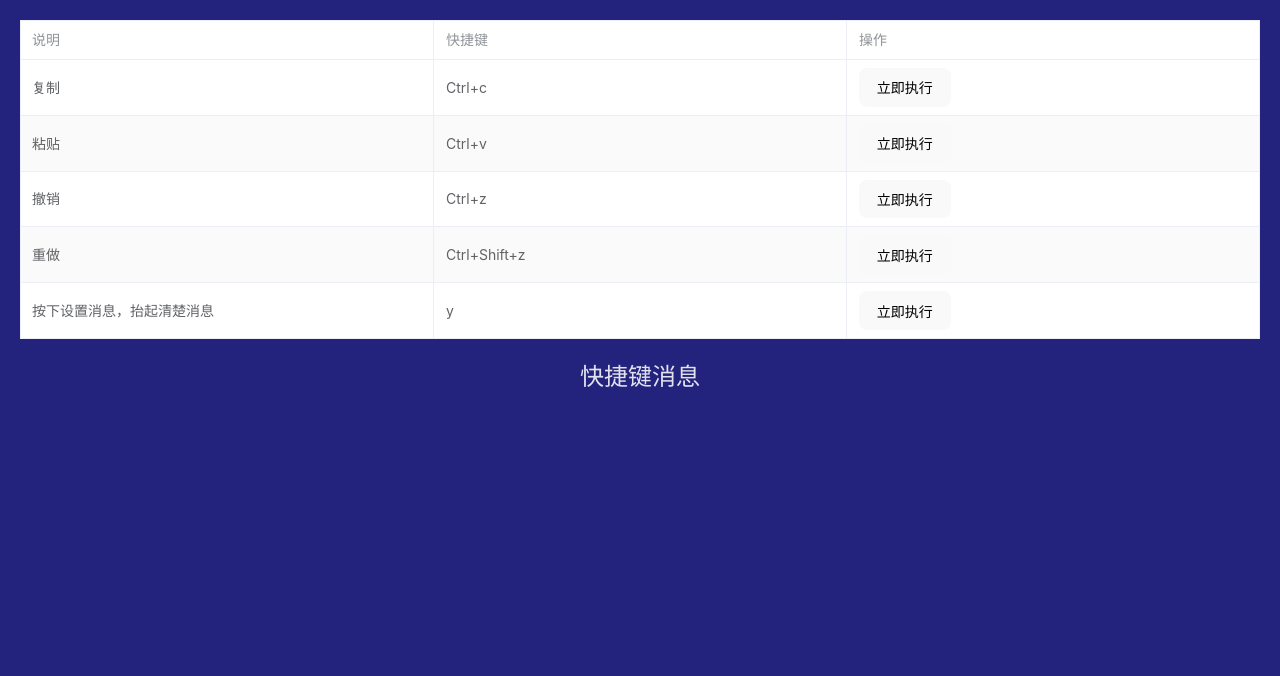
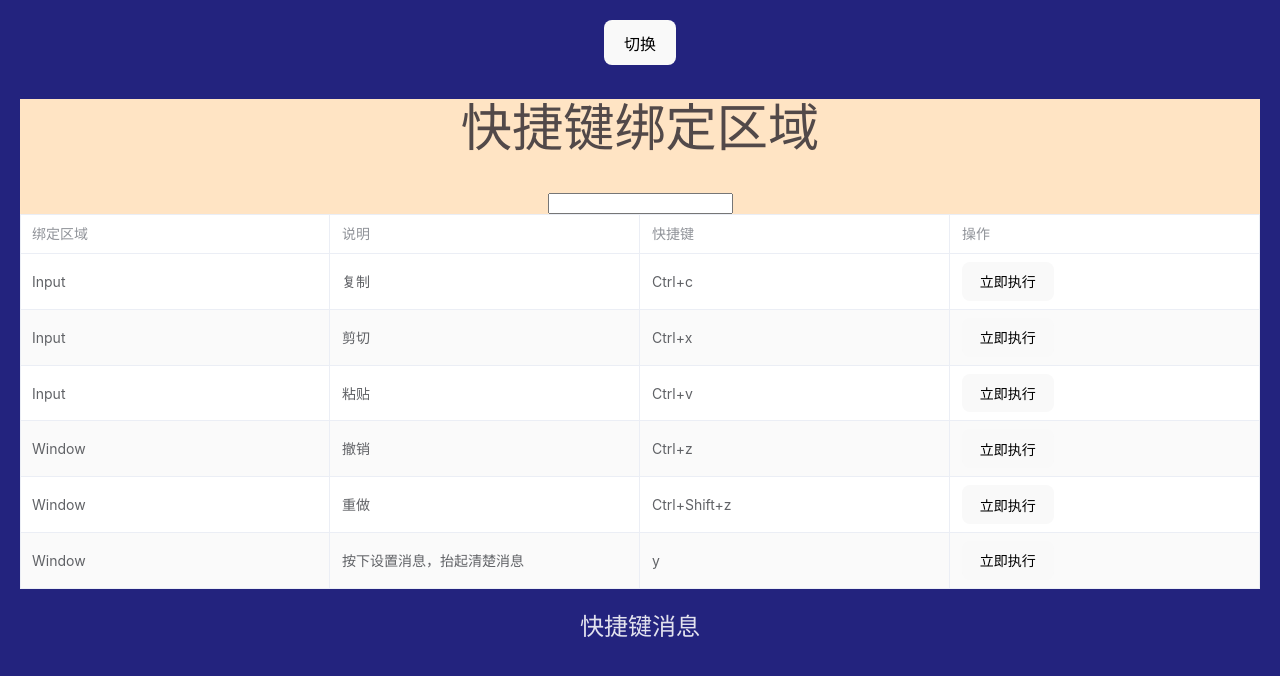
Before and after one commit to JessYan0913/vue-aide, a Vue app: page /#/hotkey in a window 1280 px wide. Shown: the top 676 px of the page. Built offline with nearby package versions, Linux system fonts and the light colour scheme; no server answers.

Commit message:
update: 更新hotkey示例

```diff
--- a/src/hooks/useHotKey.ts
+++ b/src/hooks/useHotKey.ts
@@ -4,7 +4,7 @@ import useEventListener from './useEventListener';
 
 export interface HotKeyOptions {
   key: string | string[];
-  target: Ref<EventTarget> | EventTarget;
+  target: Ref<EventTarget | null> | EventTarget | null;
   directions: string;
   shiftKey: boolean;
   ctrlKey: boolean;
@@ -37,6 +37,7 @@ export const useHotKey = (hotKeyFunction: HotKeyFunction, opts?: Partial<HotKeyO
   };
 
   const handleKeydownEvent = (event: KeyboardEvent) => {
+    event.stopPropagation();
     const options = opts || {};
     if (paused || !key) {
       return;
@@ -48,7 +49,7 @@ export const useHotKey = (hotKeyFunction: HotKeyFunction, opts?: Partial<HotKeyO
       if (typeof result !== 'function') {
         return;
       }
-      const targetElement: EventTarget = unref(target);
+      const targetElement: EventTarget = unref(target) ?? window;
       const handleKeyup = (event: Event) => {
         event.preventDefault();
         result();
--- a/src/views/hot-key/index.vue
+++ b/src/views/hot-key/index.vue
@@ -4,6 +4,8 @@ import { ElTable, ElTableColumn } from 'element-plus';
 
 import useHotKey from '../../hooks/useHotKey';
 
+const hotkeyRef = ref<HTMLElement | null>(null);
+const isVisible = ref<boolean>(true);
 const message = ref<string>();
 
 const copy = useHotKey(
@@ -14,6 +16,19 @@ const copy = useHotKey(
     key: 'c',
     ctrlKey: true,
     directions: '复制',
+    target: hotkeyRef,
+  }
+);
+
+const cut = useHotKey(
+  () => {
+    message.value = '剪切功能';
+  },
+  {
+    key: 'x',
+    ctrlKey: true,
+    directions: '剪切',
+    target: hotkeyRef,
   }
 );
 
@@ -25,6 +40,7 @@ const paste = useHotKey(
     key: 'v',
     ctrlKey: true,
     directions: '粘贴',
+    target: hotkeyRef,
   }
 );
 
@@ -68,31 +84,43 @@ const subscribe = useHotKey(
 const hotkeyList: Array<{
   hotkey?: string;
   label?: string;
+  target?: string;
   action?: () => void;
 }> = [
   {
     hotkey: copy.hotKey?.join('+'),
     label: copy.directions,
+    target: 'Input',
     action: copy,
+  },
+  {
+    hotkey: cut.hotKey?.join('+'),
+    label: cut.directions,
+    target: 'Input',
+    action: cut,
   },
   {
     hotkey: paste.hotKey?.join('+'),
     label: paste.directions,
+    target: 'Input',
     action: paste,
   },
   {
     hotkey: undo.hotKey?.join('+'),
     label: undo.directions,
+    target: 'Window',
     action: undo,
   },
   {
     hotkey: redo.hotKey?.join('+'),
     label: redo.directions,
+    target: 'Window',
     action: redo,
   },
   {
     hotkey: subscribe.hotKey?.join('+'),
     label: subscribe.directions,
+    target: 'Window',
     action: subscribe,
   },
 ];
@@ -100,7 +128,13 @@ const hotkeyList: Array<{
 
 <template>
   <div class="container">
+    <button @click="isVisible = !isVisible">切换</button>
+    <div v-if="isVisible" class="hotkey">
+      <h1>快捷键绑定区域</h1>
+      <input ref="hotkeyRef" />
+    </div>
     <ElTable stripe :border="true" :data="hotkeyList">
+      <ElTableColumn prop="target" label="绑定区域"></ElTableColumn>
       <ElTableColumn prop="label" label="说明"></ElTableColumn>
       <ElTableColumn prop="hotkey" label="快捷键"></ElTableColumn>
       <ElTableColumn prop="option" label="操作" v-slot="{ row }">
@@ -116,4 +150,9 @@ const hotkeyList: Array<{
 .container {
   margin: 20px;
 }
+.hotkey {
+  width: 100%;
+  background-color: bisque;
+  color: rgb(82, 73, 73);
+}
 </style>
```
